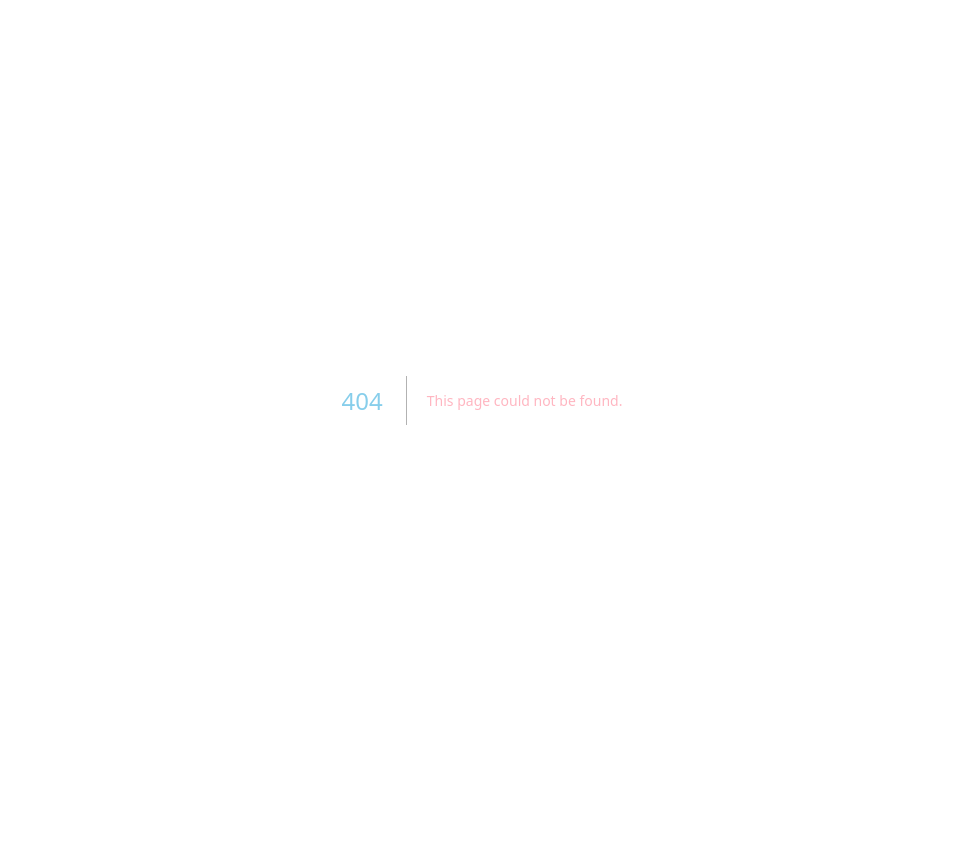
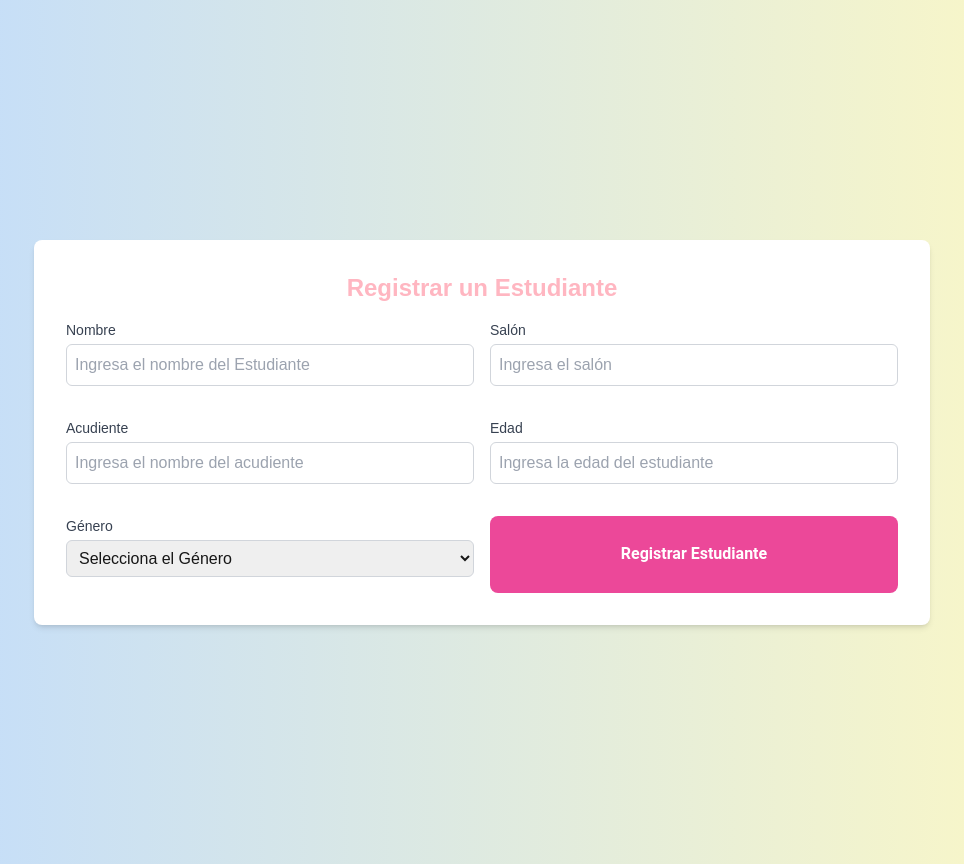
Before and after one commit to Rodro1975/jardin-infantil, a Next.js app: page /agregarEstudiantes in a window 1280 px wide. Before the commit this address had no page. Shown: the whole page, without its empty margins (158-1122 px from the left). Before the commit the page ends 800 px from the top, so only its background shows below. Built offline with nearby package versions, Linux system fonts and the light colour scheme; no server answers.

Commit message:
Creacion de la página agregarEstudiantes y el FormEstudiantes

```diff
--- a/package.json
+++ b/package.json
@@ -16,7 +16,8 @@
     "react": "^19.0.0",
     "react-dom": "^19.0.0",
     "react-hook-form": "^7.54.1",
-    "react-icons": "^5.4.0"
+    "react-icons": "^5.4.0",
+    "zod": "^3.24.1"
   },
   "devDependencies": {
     "@eslint/eslintrc": "^3",
--- /dev/null
+++ b/src/app/agregarEstudiantes/page.js
@@ -0,0 +1,12 @@
+import FormEstudiantes from "@/components/FormEstudiantes";
+
+
+export default function AddComputerPage() {
+    return (
+      <main>
+  {/* Other components or content <RegisterForm /> here! */}
+  <FormEstudiantes/>
+
+      </main>
+    );
+  }
--- a/src/app/mostrarEstudiantes/page.js
+++ b/src/app/mostrarEstudiantes/page.js
@@ -43,9 +43,9 @@ export default function MostrarEstudiantes() {
   if (error) return <p>Error: {error}</p>;
 
   return (
-    <div className="flex flex-col items-center bg-blue-50 py-8 min-h-screen">
-      <h1 className="text-2xl font-bold text-blue-700 mb-6">Lista de Estudiantes</h1>
-      <div className="overflow-auto w-full max-w-screen-lg shadow-md rounded-lg bg-white">
+    <div className="flex flex-col items-center bg-blue-50 py-8 min-h-screen" style={{ backgroundImage: "url('/kinder2.jpg')", backgroundSize: 'cover' }}>
+      <h1 className="text-3xl font-bold text-blue-700 mb-6">Lista de Estudiantes</h1>
+      <div className="overflow-auto w-full max-w-screen-lg shadow-lg rounded-lg bg-white bg-opacity-90">
         <table className="min-w-full text-left text-sm">
           <thead className="bg-blue-200 text-blue-800">
             <tr>
@@ -60,7 +60,7 @@ export default function MostrarEstudiantes() {
           </thead>
           <tbody>
             {estudiantes.map((estudiante) => (
-              <tr key={estudiante.id} className="even:bg-blue-50">
+              <tr key={estudiante.id} className="even:bg-blue-50 hover:bg-blue-100 transition duration-200">
                 <td className="border px-4 py-2">{estudiante.id}</td>
                 <td className="border px-4 py-2">{estudiante.nombre}</td>
                 <td className="border px-4 py-2">{estudiante.salon}</td>
--- /dev/null
+++ b/src/components/FormEstudiantes.js
@@ -0,0 +1,150 @@
+"use client";
+
+import { useForm } from "react-hook-form";
+import { z } from "zod";
+import { zodResolver } from "@hookform/resolvers/zod";
+import supabase from "@/utils/supabaseClient";
+import { useState } from "react";
+
+// Esquema de validación con Zod
+const RegisterUserSchema = z.object({
+    nombre: z.string().min(2, { message: "El nombre debe tener al menos 2 caracteres." }),
+    salon: z.string().min(1, { message: "El salón es requerido." }),
+    acudiente: z.string().min(1, { message: "El acudiente es requerido." }),
+    edad: z.preprocess(
+        (val) => {
+            const parsed = parseFloat(val);
+            return isNaN(parsed) ? undefined : parsed;
+        },
+        z.number().optional().refine((val) => val === undefined || val > 0, {
+            message: "La edad debe ser un número positivo.",
+        })
+    ),
+    genero: z.string().min(1, { message: "El género es requerido." }),
+});
+
+const FormEstudiantes = () => {
+    const [successMessage, setSuccessMessage] = useState("");
+    const {
+        register,
+        handleSubmit,
+        reset,
+        formState: { errors },
+    } = useForm({
+        resolver: zodResolver(RegisterUserSchema),
+    });
+
+    const onSubmit = async (data) => {
+        console.log("Datos antes de enviar:", data);
+
+        // Sanitizar datos antes de enviar a Supabase
+        const sanitizedData = {
+            ...data,
+            edad: data.edad === "" ? null : data.edad,
+        };
+
+        console.log("Sanitized data before sending:", sanitizedData);
+
+        // Enviar los datos a Supabase
+        const { data: insertData, error } = await supabase
+            .from("estudiantes") // Asegúrate de que 'estudiantes' sea tu tabla correcta
+            .insert([sanitizedData]);
+
+        if (error) {
+            console.error("Error al insertar datos:", error);
+            setSuccessMessage(""); // Limpiar mensaje si hay error
+        } else {
+            console.log("Datos insertados:", insertData);
+            setSuccessMessage("Datos registrados correctamente."); // Mensaje de éxito
+            reset(); // Limpiar el formulario después de enviar
+        }
+    };
+
+    return (
+        <section className="min-h-screen p-8 bg-gradient-to-r from-blue-200 to-yellow-100">
+        <div className="flex items-center justify-center h-screen ">
+            <div className="bg-white p-8 rounded-lg shadow-md w-full max-w-4xl">
+                <h2 className="text-2xl font-bold text-center mb-4 text-sky-blue">
+                    Registrar un Estudiante
+                </h2>
+                <form onSubmit={handleSubmit(onSubmit)} className="grid grid-cols-1 md:grid-cols-2 gap-4">
+                    <div className="mb-4">
+                        <label htmlFor="nombre" className="block text-sm font-medium text-gray-700">Nombre</label>
+                        <input
+                            id="nombre"
+                            type="text"
+                            {...register("name")}
+                            className="mt-1 block w-full p-2 border border-gray-300 rounded-md focus:outline-none focus:ring focus:ring-blue-500"
+                            placeholder="Ingresa el nombre del Estudiante"
+                        />
+                        {errors.name && <p className="text-red-500">{errors.name.message}</p>}
+                    </div>
+
+                    <div className="mb-4">
+                        <label htmlFor="salon" className="block text-sm font-medium text-gray-700">Salón</label>
+                        <input
+                            id="salon"
+                            type="text"
+                            {...register("salon")}
+                            className="mt-1 block w-full p-2 border border-gray-300 rounded-md focus:outline-none focus:ring focus:ring-blue-500"
+                            placeholder="Ingresa el salón"
+                        />
+                        {errors.salon && <p className="text-red-500">{errors.salon.message}</p>}
+                    </div>
+
+                    <div className="mb-4">
+                        <label htmlFor="acudiente" className="block text-sm font-medium text-gray-700">Acudiente</label>
+                        <input
+                            id="acudiente"
+                            type="text"
+                            {...register("acudiente")}
+                            className="mt-1 block w-full p-2 border border-gray-300 rounded-md focus:outline-none focus:ring focus:ring-blue-500"
+                            placeholder="Ingresa el nombre del acudiente"
+                        />
+                        {errors.acudiente && <p className="text-red-500">{errors.acudiente.message}</p>}
+                    </div>
+
+                    <div className="mb-4">
+                        <label htmlFor="edad" className="block text-sm font-medium text-gray-700">Edad</label>
+                        <input
+                            id="edad"
+                            type="number"
+                            {...register("edad")}
+                            className="mt-1 block w-full p-2 border border-gray-300 rounded-md focus:outline-none focus:ring focus:ring-blue-500"
+                            placeholder="Ingresa la edad del estudiante"
+                        />
+                        {errors.edad && <p className="text-red-500">{errors.edad.message}</p>}
+                    </div>
+
+                    <div className="mb-4">
+                        <label htmlFor="genero" className="block text-sm font-medium text-gray-700">Género</label>
+                        <select
+                            id="genero"
+                            {...register("genero")}
+                            className="mt-1 block w-full p-2 border border-gray-300 rounded-md focus:outline-none focus:ring focus:ring-blue-500"
+                        >
+                            <option value="">Selecciona el Género</option>
+                            <option value="femenino">Femenino</option>
+                            <option value="masculino">Masculino</option>
+                        </select>
+                        {errors.genero && <p className="text-red-500">{errors.genero.message}</p>}
+                    </div>
+
+                    <button
+                        type="submit"
+                        className="w-full bg-pink-500 text-white py-2 rounded-lg hover:bg-pink-600 transition duration-300"
+                    >
+                        Registrar Estudiante
+                    </button>
+                </form>
+
+                {successMessage && (
+                    <p className="mt-4 text-green-600 text-center">{successMessage}</p>
+                )}
+            </div>
+        </div>
+        </section>
+    );
+};
+
+export default FormEstudiantes;
--- a/src/components/PanelAdmin.js
+++ b/src/components/PanelAdmin.js
@@ -25,9 +25,11 @@ const PanelAdmin = () => {
                     <FaUserPlus className="icon mb-3 mx-auto" />
                     <h3 className="text-xl font-bold text-sky-blue mb-2">Agregar Estudiante</h3>
                     <p className="text-gray-600">Añade un nuevo usuario al sistema.</p>
+                    <Link href="/agregarEstudiantes">
                     <button className="mt-4 px-4 py-2 bg-soft-pink text-white rounded-lg hover:bg-pink-600 transition duration-300">
                         Agregar
                     </button>
+                    </Link>
                 </div>
 
                 <div className="bg-white rounded-lg shadow-md p-4 text-center transition-transform transform hover:scale-105">
@@ -47,7 +49,7 @@ const PanelAdmin = () => {
                     <button className="mt-4 px-4 py-2 bg-soft-pink text-white rounded-lg hover:bg-pink-600 transition duration-300">
                         Mostrar
                     </button>
-                </Link>
+                    </Link>
                 </div>
 
                 <div className="bg-white rounded-lg shadow-md p-4 text-center transition-transform transform hover:scale-105">
```
Also changed, not shown: 1 other file (tests, documents, lock files or other folders).
